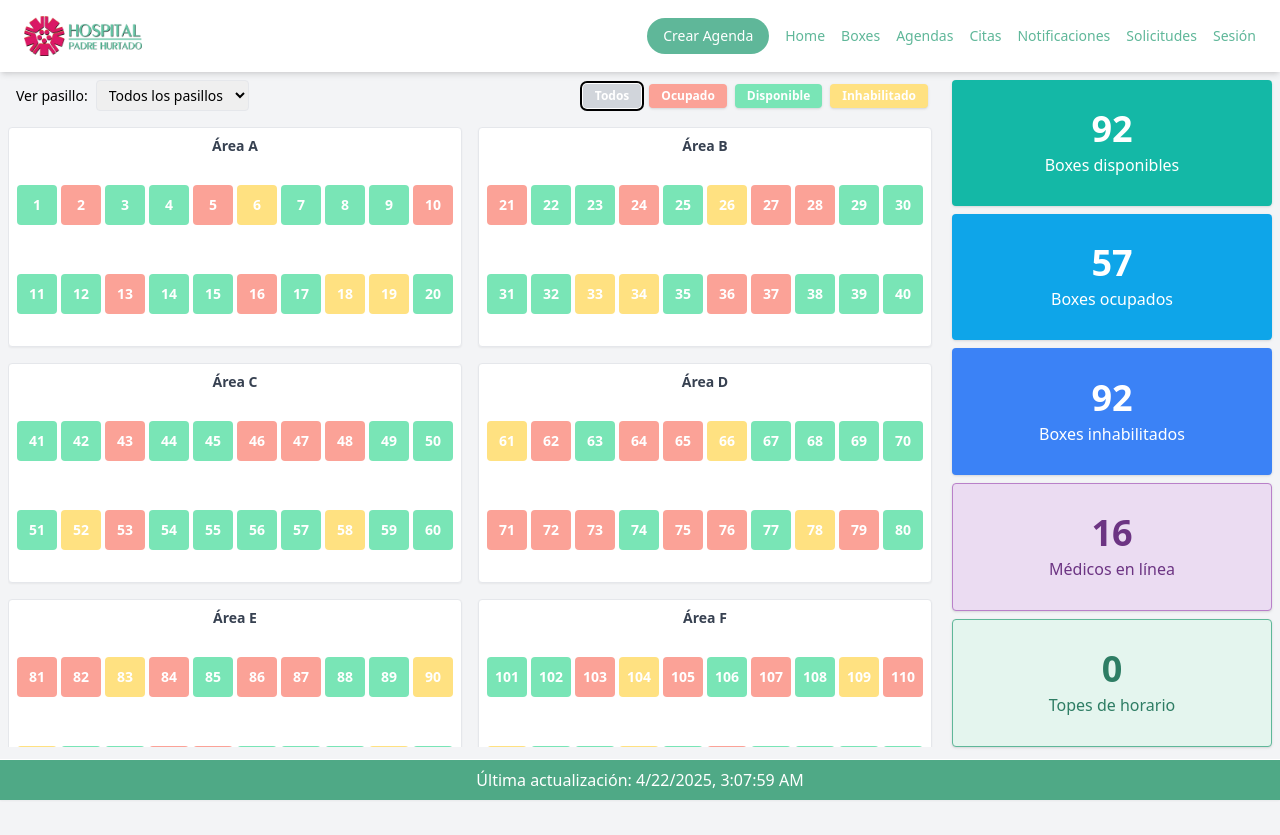
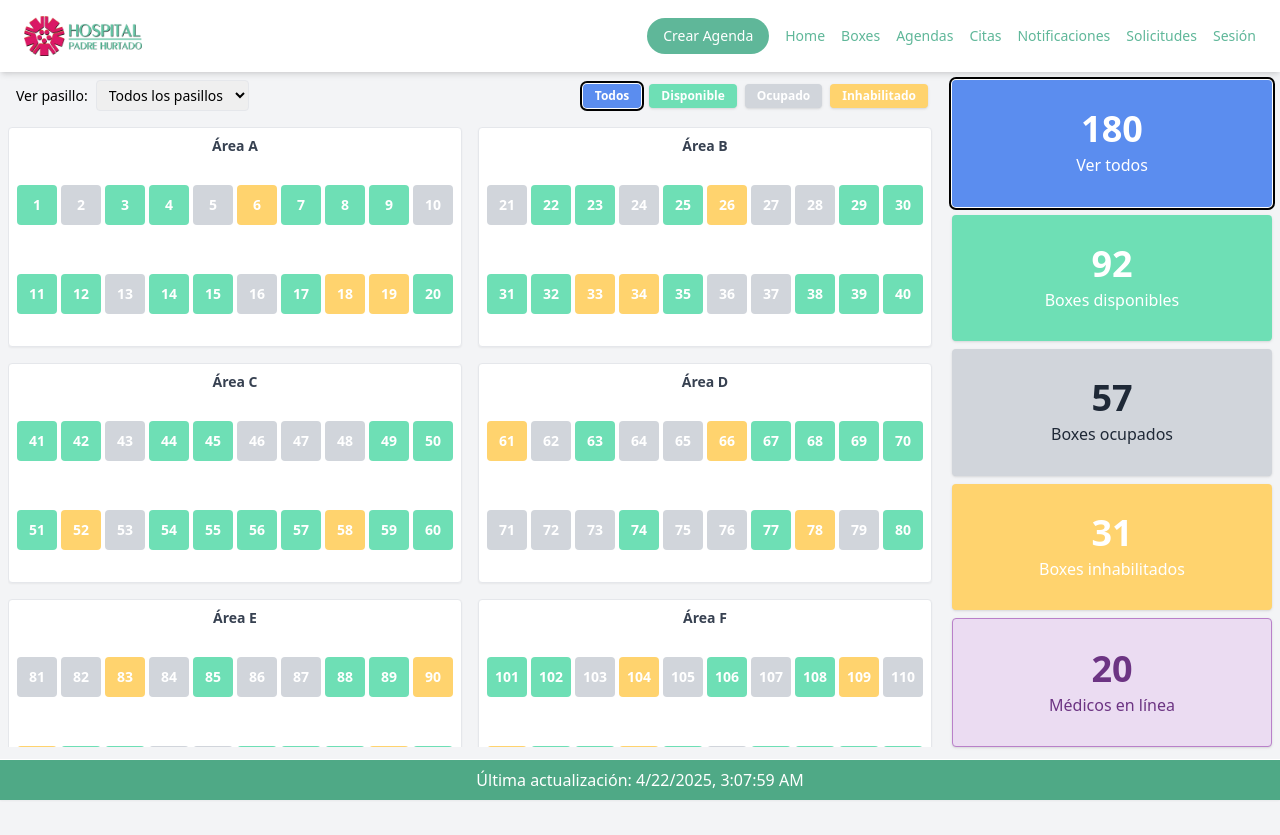
Before and after one commit to adrean-github/Proyecto-Yggdrasil, a React (Vite) app in the folder frontend_yggdrasil/dashboard-boxes/: page / in a window 1280 px wide. Built offline with nearby package versions, Linux system fonts and the light colour scheme.

Commit message:
Avance Front
Este commit tiene avances basados en la retroalimentación del cliente.

```diff
--- a/frontend_yggdrasil/dashboard-boxes/package.json
+++ b/frontend_yggdrasil/dashboard-boxes/package.json
@@ -8,8 +8,11 @@
     "preview": "vite preview"
   },
   "dependencies": {
+    "framer-motion": "^12.7.4",
+    "lucide-react": "^0.503.0",
     "react": "^18.2.0",
     "react-dom": "^18.2.0",
+    "react-router-dom": "^7.5.1",
     "recharts": "^2.15.3"
   },
   "devDependencies": {
--- a/frontend_yggdrasil/dashboard-boxes/src/App.jsx
+++ b/frontend_yggdrasil/dashboard-boxes/src/App.jsx
@@ -1,5 +1,7 @@
 import React, { useState } from "react";
 import Header from "./header";
+import { motion, AnimatePresence } from "framer-motion";
+import MedicosOnline from "./components/MedicosOnline";
 
 const pasillos = ["Área A", "Área B", "Área C", "Área D", "Área E", "Área F", "Área G", "Área H", "Área I", "Área J"];
 const boxesPorPasillo = 20;
@@ -23,24 +25,23 @@ const boxes = Array.from({ length: 180 }, (_, i) => {
 const getColor = (estado) => {
   switch (estado) {
     case "ocupado":
-      return "bg-[#FBA297]";
+      return "bg-gray-300";
     case "disponible":
-      return "bg-[#79E5B6]";
+      return "bg-[#6EDFB5]";
     case "inhabilitado":
-      return "bg-[#FFE181]";
+      return "bg-[#FFD36E]";
     default:
       return "bg-gray-200";
   }
 };
 
 const estadosDisponibles = [
-  { label: "Todos", valor: "Todos", color: "bg-gray-300" },
-  { label: "Ocupado", valor: "ocupado", color: "bg-[#FBA297]" },
-  { label: "Disponible", valor: "disponible", color: "bg-[#79E5B6]" },
-  { label: "Inhabilitado", valor: "inhabilitado", color: "bg-[#FFE181]" },
+  { label: "Todos", valor: "Todos", color: "bg-[#5B8DEF]" },
+  { label: "Disponible", valor: "disponible", color: "bg-[#6EDFB5]" },
+  { label: "Ocupado", valor: "ocupado", color: "bg-gray-300"},
+  { label: "Inhabilitado", valor: "inhabilitado", color: "bg-[#FFD36E]" },
 ];
 
-// Agrupa en bloques de 2
 const agruparEnDúos = (arr) => {
   const res = [];
   for (let i = 0; i < arr.length; i += 2) {
@@ -49,9 +50,15 @@ const agruparEnDúos = (arr) => {
   return res;
 };
 
-export default function DashboardBoxes() {
+export default function App() {
+  const [vista, setVista] = useState("dashboard");
+
   const [filtroPasillo, setFiltroPasillo] = useState("Todos");
   const [filtroEstado, setFiltroEstado] = useState("Todos");
+
+  if (vista === "medicos") {
+    return <MedicosOnline />;
+  }
 
   const boxesFiltrados = boxes.filter((b) => {
     const coincidePasillo = filtroPasillo === "Todos" || b.pasillo === filtroPasillo;
@@ -59,9 +66,11 @@ export default function DashboardBoxes() {
     return coincidePasillo && coincideEstado;
   });
 
-  const countByEstado = (estado) =>
-    boxesFiltrados.filter((b) => b.estado === estado).length;
+  const boxesFiltradosPorPasillo = boxes.filter((b) => {
+    return filtroPasillo === "Todos" || b.pasillo === filtroPasillo;
+  });
 
+  const countByEstado = (estado) => boxesFiltradosPorPasillo.filter((b) => b.estado === estado).length;
   const lastUpdated = new Date().toLocaleString();
   const pasillosMostrar = filtroPasillo === "Todos" ? pasillos : [filtroPasillo];
 
@@ -75,7 +84,7 @@ export default function DashboardBoxes() {
 
       <div className="p-2">
         <div className="flex flex-col lg:flex-row gap-4 items-stretch">
-          {/* Contenedor principal de la izquierda */}
+          {/* Columna izquierda */}
           <div className="flex-1 flex flex-col gap-2">
             <div className="flex flex-wrap items-center justify-between gap-4 px-2 mb-2">
               <div className="flex items-center gap-2 text-sm">
@@ -110,18 +119,26 @@ export default function DashboardBoxes() {
               </div>
             </div>
 
-            {/* Grilla con scroll vertical y layout fijo */}
             <div className="overflow-y-auto max-h-[calc(100vh-180px)] pr-1">
+              <AnimatePresence mode="wait">
                 {agruparEnDúos(pasillosMostrar).map((grupo, idx) => (
-                <div key={idx} className="flex gap-4 justify-between mb-4">
-                  {grupo.map((pasillo) => {
+                  <motion.div
+                    key={filtroPasillo + "-" + filtroEstado + "-" + idx}
+                    className="flex gap-4 justify-between mb-4"
+                    initial={{ opacity: 0, y: 20 }}
+                    animate={{ opacity: 1, y: 0 }}
+                    exit={{ opacity: 0, y: -20 }}
+                    transition={{ duration: 0.3 }}
+                  >
+                    {grupo.map((pasillo , pasilloIdx) => {
                       const boxesPorGrupo = boxesFiltrados.filter(
                         (b) => b.pasillo === pasillo
                       );
+                      const centrar = grupo.length === 1 && pasilloIdx === 0 ? "mx-auto" : "";
                       return (
                         <div
                           key={pasillo}
-                        className="bg-white rounded p-2 shadow-sm border w-full flex flex-col min-h-[220px] max-w-full justify-center"
+                          className={`bg-white rounded p-2 shadow-sm border w-full flex flex-col min-h-[220px] max-w-full justify-center ${centrar}`}
                         >
                           <h2 className="text-sm font-semibold text-gray-700 mb-1 text-center">
                             {pasillo}
@@ -139,36 +156,57 @@ export default function DashboardBoxes() {
                         </div>
                       );
                     })}
-                  {grupo.length < 2 &&
-                    Array.from({ length: 2 - grupo.length }).map((_, i) => (
-                      <div key={i} className="w-full invisible" />
+                  </motion.div>
                 ))}
-                </div>
-              ))}
+              </AnimatePresence>
             </div>
           </div>
 
-          {/* Cards laterales */}
+          {/* Columna derecha: Tarjetas filtro */}
           <div className="w-full md:w-80 flex flex-col justify-stretch gap-2">
-            <div className="bg-teal-500 text-white py-5 px-4 rounded shadow flex flex-col justify-center items-center flex-1 text-center">
+            <div
+              onClick={() => setFiltroEstado("Todos")}
+              className={`cursor-pointer bg-[#5B8DEF] text-white py-5 px-4 rounded shadow flex flex-col justify-center items-center flex-1 text-center
+                ${filtroEstado === "Todos" ? "ring-2 ring-offset-1 ring-black" : ""}`}
+            >
+              <div className="text-4xl font-bold">{boxesFiltradosPorPasillo.length}</div>
+              <div className="text-md mt-1">Ver todos</div>
+            </div>
+
+            <div
+              onClick={() => setFiltroEstado("disponible")}
+              className={`cursor-pointer bg-[#6EDFB5] text-white py-5 px-4 rounded shadow flex flex-col justify-center items-center flex-1 text-center
+                ${filtroEstado === "disponible" ? "ring-2 ring-offset-1 ring-black" : ""}`}
+            >
               <div className="text-4xl font-bold">{countByEstado("disponible")}</div>
               <div className="text-md mt-1">Boxes disponibles</div>
             </div>
-            <div className="bg-sky-500 text-white py-5 px-4 rounded shadow flex flex-col justify-center items-center flex-1 text-center">
+
+            <div
+              onClick={() => setFiltroEstado("ocupado")}
+              className={`cursor-pointer bg-gray-300 text-gray-800 py-5 px-4 rounded shadow flex flex-col justify-center items-center flex-1 text-center
+                ${filtroEstado === "ocupado" ? "ring-2 ring-offset-1 ring-black" : ""}`}
+            >
               <div className="text-4xl font-bold">{countByEstado("ocupado")}</div>
               <div className="text-md mt-1">Boxes ocupados</div>
             </div>
-            <div className="bg-blue-500 text-white py-5 px-4 rounded shadow flex flex-col justify-center items-center flex-1 text-center">
-              <div className="text-4xl font-bold">{countByEstado("disponible")}</div>
+
+            <div
+              onClick={() => setFiltroEstado("inhabilitado")}
+              className={`cursor-pointer bg-[#FFD36E] text-white py-5 px-4 rounded shadow flex flex-col justify-center items-center flex-1 text-center
+                ${filtroEstado === "inhabilitado" ? "ring-2 ring-offset-1 ring-black" : ""}`}
+            >
+              <div className="text-4xl font-bold">{countByEstado("inhabilitado")}</div>
               <div className="text-md mt-1">Boxes inhabilitados</div>
             </div>
-            <div className="bg-[#EBDCF2] text-[#6C3483] py-5 px-4 rounded shadow flex flex-col justify-center items-center flex-1 text-center border border-[#B980C9]">
+
+            {/* Tarjeta Médicos en línea */}
+            <div
+              onClick={() => setVista("medicos")}
+              className="cursor-pointer bg-[#EBDCF2] text-[#6C3483] py-5 px-4 rounded shadow flex flex-col justify-center items-center flex-1 text-center border border-[#B980C9]"
+            >
               <div className="text-4xl font-bold">{Math.floor(Math.random() * 20) + 5}</div>
               <div className="text-md mt-1">Médicos en línea</div>
-            </div>
-            <div className="bg-[#E4F5EE] text-[#2E7D64] py-5 px-4 rounded shadow flex flex-col justify-center items-center flex-1 text-center border border-[#5FB799]">
-              <div className="text-4xl font-bold">0</div>
-              <div className="text-md mt-1">Topes de horario</div>
             </div>
           </div>
         </div>
--- /dev/null
+++ b/frontend_yggdrasil/dashboard-boxes/src/components/MedicosOnline.jsx
@@ -0,0 +1,81 @@
+import React, { useState, useEffect } from "react";
+import { motion } from "framer-motion";
+import { Search } from "lucide-react";
+import Header from "../header";
+
+const medicos = [
+  { nombre: "Dra. Ana López", especialidad: "Cardiología" },
+  { nombre: "Dr. Pedro Ruiz", especialidad: "Pediatría" },
+  { nombre: "Dra. Carla Méndez", especialidad: "Dermatología" },
+  { nombre: "Dr. Jorge Vidal", especialidad: "Medicina General" },
+  { nombre: "Dra. Laura Espinoza", especialidad: "Neurología" },
+  { nombre: "Dr. Miguel Soto", especialidad: "Traumatología" },
+  { nombre: "Dr. Andrés Rojas", especialidad: "Ginecología" },
+  { nombre: "Dra. Paulina Navarro", especialidad: "Medicina Interna" },
+];
+
+export default function MedicosOnline() {
+  const [busqueda, setBusqueda] = useState("");
+  const [lastUpdated, setLastUpdated] = useState("");
+
+  useEffect(() => {
+    const now = new Date().toLocaleString();
+    setLastUpdated(now);
+  }, []);
+
+  const medicosFiltrados = medicos.filter((m) =>
+    m.nombre.toLowerCase().includes(busqueda.toLowerCase()) ||
+    m.especialidad.toLowerCase().includes(busqueda.toLowerCase())
+  );
+
+  return (
+    <div className="min-h-screen bg-gray-100 relative pb-20">
+      <Header />
+
+      <div className="px-6 py-8">
+        <h1 className="text-3xl font-bold text-center mb-6 text-[#5FB799]">
+          Médicos en Línea
+        </h1>
+
+        <div className="max-w-md mx-auto mb-6 relative">
+          <input
+            type="text"
+            placeholder="Buscar por nombre o especialidad..."
+            className="w-full px-4 py-2 pr-10 rounded shadow border border-[#5FB799]  focus:outline-none focus:ring-2 focus:ring-[#5FB799] "
+            value={busqueda}
+            onChange={(e) => setBusqueda(e.target.value)}
+          />
+          <Search className="absolute top-2.5 right-3 text-[#5FB799] " size={20} />
+        </div>
+
+        {medicosFiltrados.length > 0 ? (
+          <div className="grid gap-4 grid-cols-1 md:grid-cols-2 lg:grid-cols-3">
+            {medicosFiltrados.map((medico, i) => (
+              <motion.div
+                key={i}
+                className="bg-white p-4 rounded shadow border border-[#5FB799] "
+                initial={{ opacity: 0, y: 20 }}
+                animate={{ opacity: 1, y: 0 }}
+                transition={{ delay: i * 0.05 }}
+              >
+                <h2 className="text-lg font-semibold text-[#5FB799] ">
+                  {medico.nombre}
+                </h2>
+                <p className="text-sm text-gray-600">{medico.especialidad}</p>
+              </motion.div>
+            ))}
+          </div>
+        ) : (
+          <div className="text-center text-gray-500 mt-10">
+            No se encontraron médicos con ese criterio.
+          </div>
+        )}
+      </div>
+
+      {/* Última actualización */}
+      <div className="fixed bottom-0 left-0 w-full bg-[#4fa986] text-center border-t border-white py-2 z-10 text-m text-white shadow-sm">
+        Última actualización: {lastUpdated}
+      </div>
+    </div>
+  );
+}
```
Also changed, not shown: 1 other file (tests, documents, lock files or other folders). Lines whose indentation alone changed are shown as unchanged.
